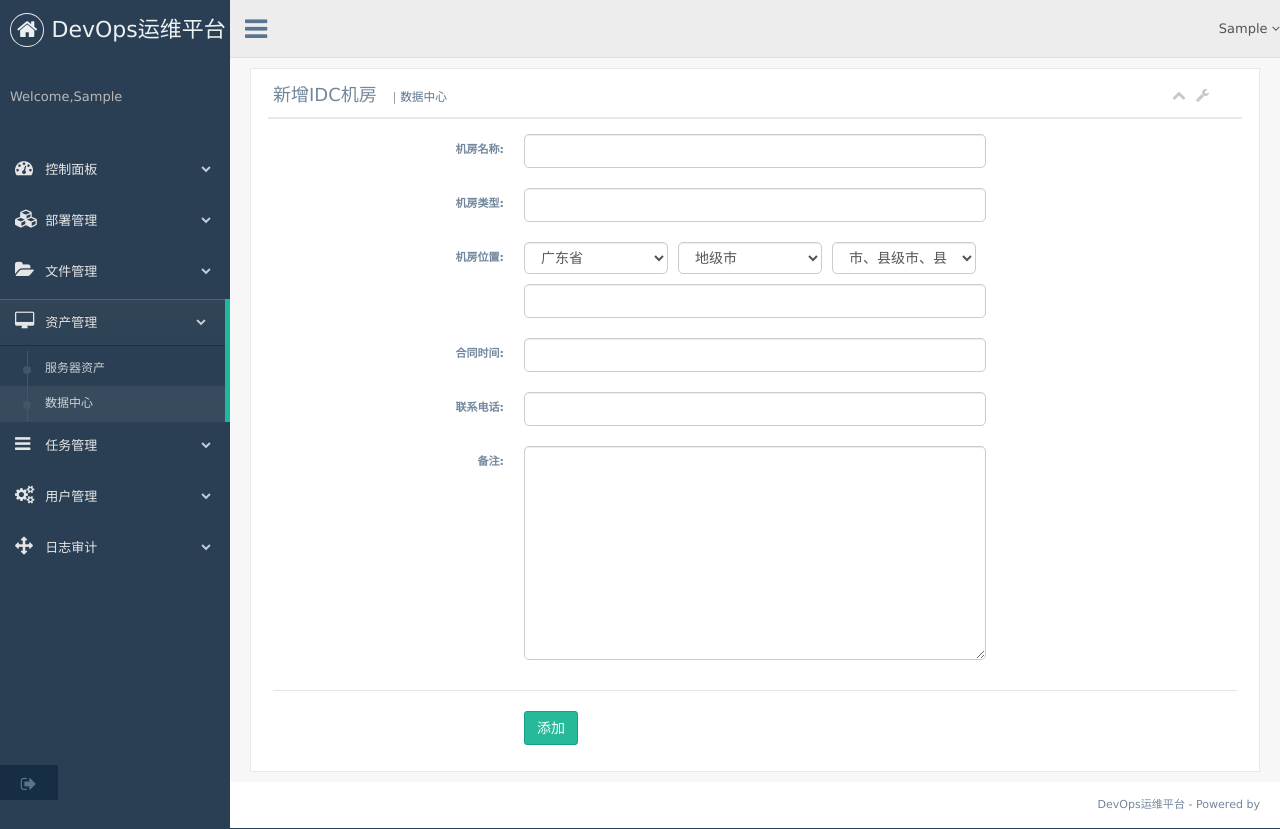
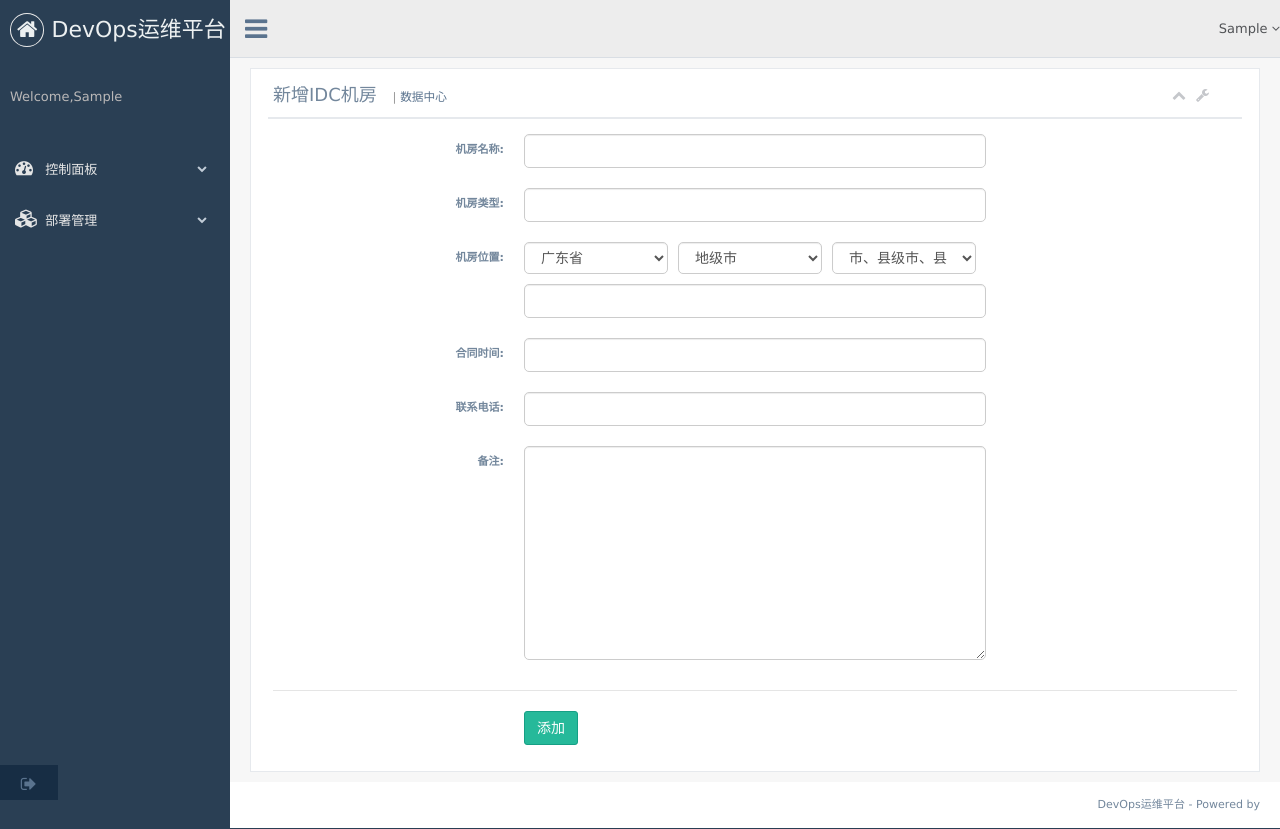
Before and after one commit to wxmgcs/devops, a Django app: page /asset/idc/add/ in a window 1280 px wide. Run offline with Django 3.2, Linux system fonts and the light colour scheme; the visitor is signed in with stand-in values (Sample User, id 1); parts of the project's set-up code (start-up, migrations or seed data) failed here and were passed over; some libraries are stand-ins or nearby versions.

Commit message:
注释掉不必要的模块

```diff
--- a/templates/base.html
+++ b/templates/base.html
@@ -91,74 +91,74 @@
                                         <li><a href="{% url 'advanced_manage' %}">高级管理</a></li>
                                         <li><a href="{% url 'project_list' %}">项目管理</a></li>
                                     </ul>
-                                    </li>
-                                    {% endif %}
-                                    {% if perms.deploy.view_filemanage %}
-                                    <li><a><i class="fa fa-folder-open"></i> 文件管理 <span class="fa fa-chevron-down"></span></a>
-                                    <ul class="nav child_menu">
-                                        <li><a href="{% url 'file_download' %}">文件下载</a></li>
-                                        <li><a href="{% url 'file_manage' %}">文件上传</a></li>
-                                        <li><a href="{% url 'file_rollback' %}">文件回滚</a></li>
-                                    </ul>
-                                    </li>
-                                    {% endif %}
-                                    {% if perms.asset.view_asset %}
-                                    <li><a><i class="fa fa-desktop"></i> 资产管理 <span class="fa fa-chevron-down"></span></a>
-                                    <ul class="nav child_menu">
-                                        <li><a href="{% url 'server_info' %}">服务器资产</a></li>
-                                        <li><a href="{% url 'idc_asset_list' %}">数据中心</a>
-                                            <ul class="nav child_menu">
-                                                <li class="sub_menu" style="display: none"><a href="{% url 'idc_add' %}">新增IDC</a>
-                                                </li>
-                                            </ul>
-                                        </li>
-                                    </ul>
-                                    </li>
-                                    {% endif %}
-                                    {% if perms.userperm.view_message %}
-                                    <li><a><i class="fa fa-bars"></i> 任务管理 <span class="fa fa-chevron-down"></span></a>
-                                    <ul class="nav child_menu">
-                                        <li><a href="{% url 'task_list' %}">任务列表</a></li>
-                                        <li><a href="{% url 'task_check' %}">任务查询</a></li>
-                                        <li><a href="{% url 'task_running' %}">存活任务</a></li>
-                                    </ul>
-                                    </li>
-                                    {% endif %}
-                                    {% if request.user.is_superuser %}
-                                    <li><a><i class="fa fa-cogs"></i> 用户管理 <span class="fa fa-chevron-down"></span></a>
-                                    <ul class="nav child_menu">
-                                        <li><a href="{% url 'user_list' %}">查看用户</a>
-                                            <ul class="nav child_menu">
-                                                <li class="sub_menu" style="display: none"><a href="{% url 'user_add' %}">新增用户</a>
-                                                </li>
-                                            </ul>
-                                        </li>
-                                        <li><a href="{% url 'user_group_list' %}">查看用户组</a>
-                                            <ul class="nav child_menu">
-                                                <li class="sub_menu" style="display: none"><a href="{% url 'user_group_add' %}">新增用户组</a>
-                                                </li>
-                                            </ul>
-                                        </li>
-                                        <li><a href="{% url 'command_list' %}">远程命令</a>
-                                            <ul class="nav child_menu">
-                                                <li class="sub_menu" style="display: none"><a href="{% url 'command_add' %}">新增远程命令</a>
-                                                </li>
-                                            </ul>
-                                        </li>
-                                        <li><a href="{% url 'dir_list' %}">远程目录</a>
-                                            <ul class="nav child_menu">
-                                                <li class="sub_menu" style="display: none"><a href="{% url 'dir_add' %}">新增远程目录</a>
-                                                </li>
-                                            </ul>
-                                        </li>
-                                    </ul>
-                                    </li>
-                                    <li><a><i class="fa fa-arrows"></i> 日志审计 <span class="fa fa-chevron-down"></span></a>
-                                    <ul class="nav child_menu">
-                                        <li><a href="{% url 'log_audit' %}">操作日志</a></li>
-                                    </ul>
-                                    </li>
-                                    {% endif %}
+                                    <!--</li>-->
+                                    <!--{% endif %}-->
+                                    <!--{% if perms.deploy.view_filemanage %}-->
+                                    <!--<li><a><i class="fa fa-folder-open"></i> 文件管理 <span class="fa fa-chevron-down"></span></a>-->
+                                    <!--<ul class="nav child_menu">-->
+                                        <!--<li><a href="{% url 'file_download' %}">文件下载</a></li>-->
+                                        <!--<li><a href="{% url 'file_manage' %}">文件上传</a></li>-->
+                                        <!--<li><a href="{% url 'file_rollback' %}">文件回滚</a></li>-->
+                                    <!--</ul>-->
+                                    <!--</li>-->
+                                    <!--{% endif %}-->
+                                    <!--{% if perms.asset.view_asset %}-->
+                                    <!--<li><a><i class="fa fa-desktop"></i> 资产管理 <span class="fa fa-chevron-down"></span></a>-->
+                                    <!--<ul class="nav child_menu">-->
+                                        <!--<li><a href="{% url 'server_info' %}">服务器资产</a></li>-->
+                                        <!--<li><a href="{% url 'idc_asset_list' %}">数据中心</a>-->
+                                            <!--<ul class="nav child_menu">-->
+                                                <!--<li class="sub_menu" style="display: none"><a href="{% url 'idc_add' %}">新增IDC</a>-->
+                                                <!--</li>-->
+                                            <!--</ul>-->
+                                        <!--</li>-->
+                                    <!--</ul>-->
+                                    <!--</li>-->
+                                    <!--{% endif %}-->
+                                    <!--{% if perms.userperm.view_message %}-->
+                                    <!--<li><a><i class="fa fa-bars"></i> 任务管理 <span class="fa fa-chevron-down"></span></a>-->
+                                    <!--<ul class="nav child_menu">-->
+                                        <!--<li><a href="{% url 'task_list' %}">任务列表</a></li>-->
+                                        <!--<li><a href="{% url 'task_check' %}">任务查询</a></li>-->
+                                        <!--<li><a href="{% url 'task_running' %}">存活任务</a></li>-->
+                                    <!--</ul>-->
+                                    <!--</li>-->
+                                    <!--{% endif %}-->
+                                    <!--{% if request.user.is_superuser %}-->
+                                    <!--<li><a><i class="fa fa-cogs"></i> 用户管理 <span class="fa fa-chevron-down"></span></a>-->
+                                    <!--<ul class="nav child_menu">-->
+                                        <!--<li><a href="{% url 'user_list' %}">查看用户</a>-->
+                                            <!--<ul class="nav child_menu">-->
+                                                <!--<li class="sub_menu" style="display: none"><a href="{% url 'user_add' %}">新增用户</a>-->
+                                                <!--</li>-->
+                                            <!--</ul>-->
+                                        <!--</li>-->
+                                        <!--<li><a href="{% url 'user_group_list' %}">查看用户组</a>-->
+                                            <!--<ul class="nav child_menu">-->
+                                                <!--<li class="sub_menu" style="display: none"><a href="{% url 'user_group_add' %}">新增用户组</a>-->
+                                                <!--</li>-->
+                                            <!--</ul>-->
+                                        <!--</li>-->
+                                        <!--<li><a href="{% url 'command_list' %}">远程命令</a>-->
+                                            <!--<ul class="nav child_menu">-->
+                                                <!--<li class="sub_menu" style="display: none"><a href="{% url 'command_add' %}">新增远程命令</a>-->
+                                                <!--</li>-->
+                                            <!--</ul>-->
+                                        <!--</li>-->
+                                        <!--<li><a href="{% url 'dir_list' %}">远程目录</a>-->
+                                            <!--<ul class="nav child_menu">-->
+                                                <!--<li class="sub_menu" style="display: none"><a href="{% url 'dir_add' %}">新增远程目录</a>-->
+                                                <!--</li>-->
+                                            <!--</ul>-->
+                                        <!--</li>-->
+                                    <!--</ul>-->
+                                    <!--</li>-->
+                                    <!--<li><a><i class="fa fa-arrows"></i> 日志审计 <span class="fa fa-chevron-down"></span></a>-->
+                                    <!--<ul class="nav child_menu">-->
+                                        <!--<li><a href="{% url 'log_audit' %}">操作日志</a></li>-->
+                                    <!--</ul>-->
+                                    <!--</li>-->
+                                    <!--{% endif %}-->
                                 </div>
                             </div>
                             <!-- /sidebar menu -->
```
